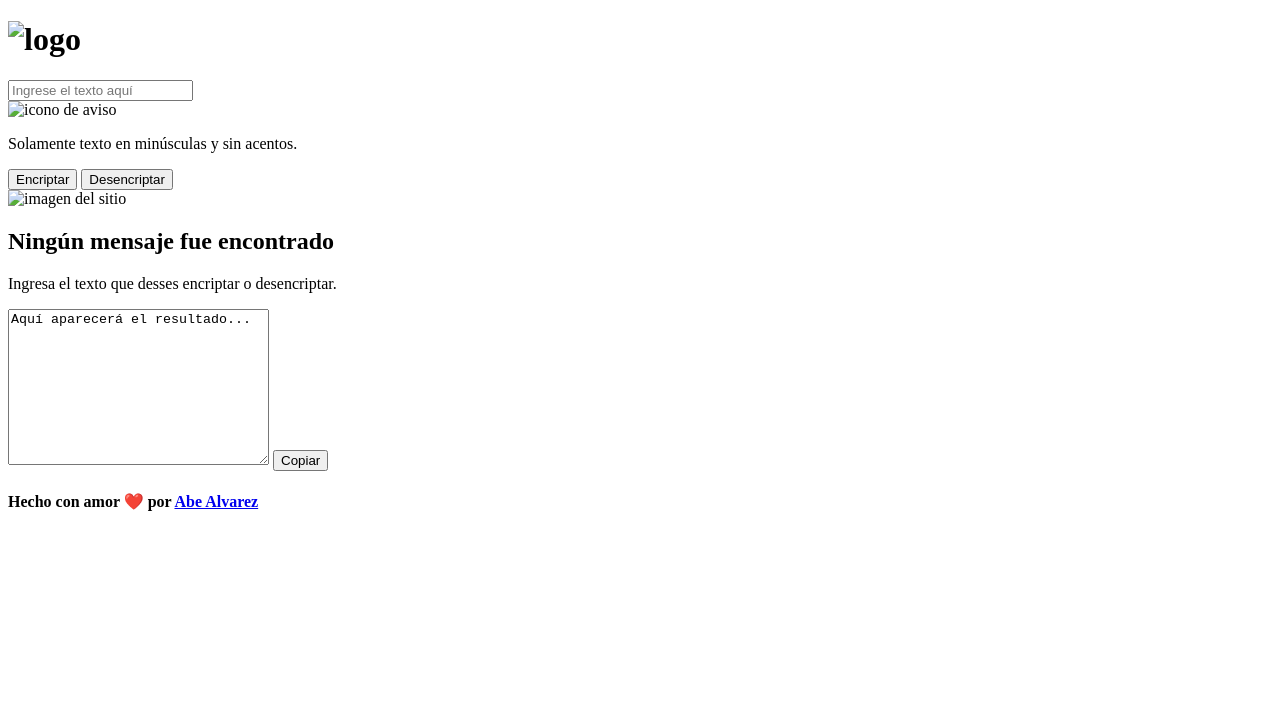
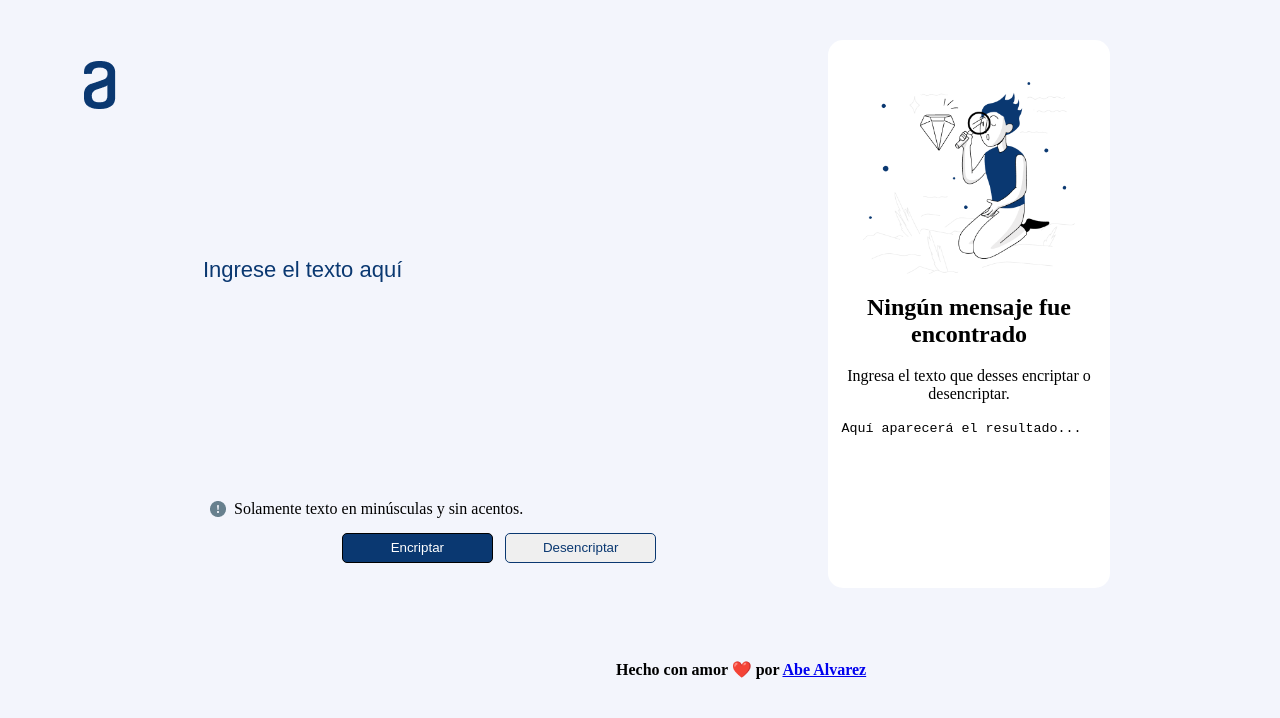
Before and after one commit to AbeAlvarez/Challenge_One_Codificador_4, a plain HTML site: page index.html in a window 1280 px wide. Drawn offline with Linux system fonts and the light colour scheme; the site is published under a folder, as on GitHub Pages, so addresses that start at the root find nothing.

Commit message:
Update index.html

```diff
--- a/index.html
+++ b/index.html
@@ -4,21 +4,21 @@
       <meta charset="UTF-8">
       <meta http-equiv="X-UA-Compatible" content="IE=edge">
       <meta name="viewport" content="width=device-width, initial-scale=1.0">
-      <link rel="stylesheet" href="/style.css">
+      <link rel="stylesheet" href="./style.css">
       <script type="text/javascript" src="script.js"></script>
       <title>Encriptador</title>
   </head>
   <body>
 
     <div class="logo">
-        <h1><img src="/imgs/logo.png" alt="logo"></h1>
+        <h1><img src="./imgs/logo.png" alt="logo"></h1>
     </div>
 
     <main>
       <div class="left">
         <input type="text" id="textIn"class="text-input" placeholder="Ingrese el texto aquí">
         <div class="aviso">
-          <img src="/imgs/bi_exclamation-circle-fill.png" alt="icono de aviso">
+          <img src="./imgs/bi_exclamation-circle-fill.png" alt="icono de aviso">
           <p>Solamente texto en minúsculas y sin acentos.</p>
         </div>
         <div class="buttons">
@@ -27,7 +27,7 @@
         </div>
       </div>
       <div class="right">
-        <img id="imagen" src="/imgs/graphic.png" alt="imagen del sitio">
+        <img id="imagen" src="./imgs/graphic.png" alt="imagen del sitio">
         <h2 id="aviso">Ningún mensaje fue encontrado</h2>
         <p id="mensaje">Ingresa el texto que desses encriptar o desencriptar.</p>
         <textarea name="texto" id="textOut" cols="30" rows="10">Aquí aparecerá el resultado...</textarea>
```
